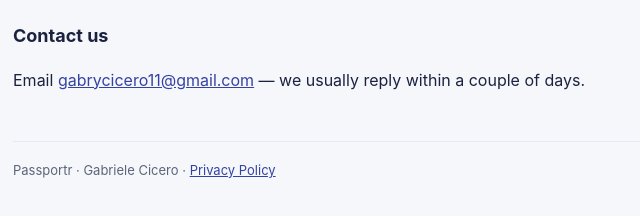
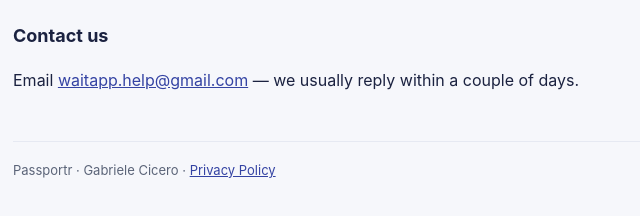
Before and after one commit to Yrbag/passportr-privacy, a plain HTML site: page support.html in a window 1280 px wide. Shown: the part 836-1052 px from the top of the page, 291-931 px from the left. Drawn offline with Linux system fonts and the light colour scheme.

Commit message:
Update contact email to waitapp.help@gmail.com

```diff
--- a/support.html
+++ b/support.html
@@ -54,7 +54,7 @@
   </div>
 
   <h2>Contact us</h2>
-  <p>Email <a href="mailto:gabrycicero11@gmail.com">gabrycicero11@gmail.com</a> — we
+  <p>Email <a href="mailto:waitapp.help@gmail.com">waitapp.help@gmail.com</a> — we
   usually reply within a couple of days.</p>
 
   <footer>
```
Also changed, not shown: index.html (+1 -1 lines).
